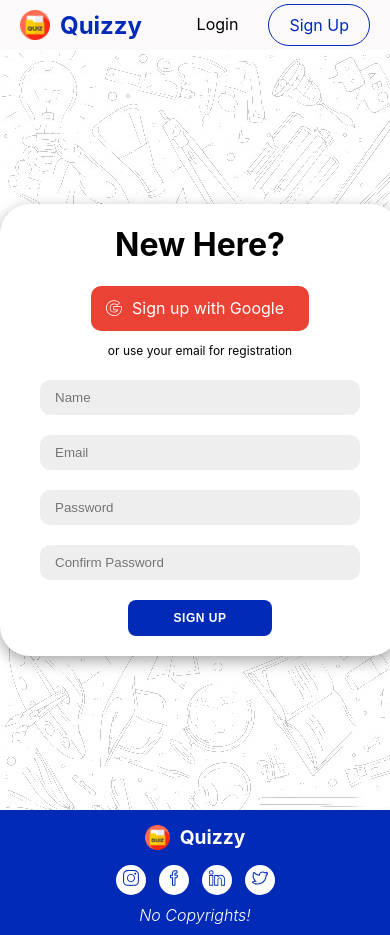
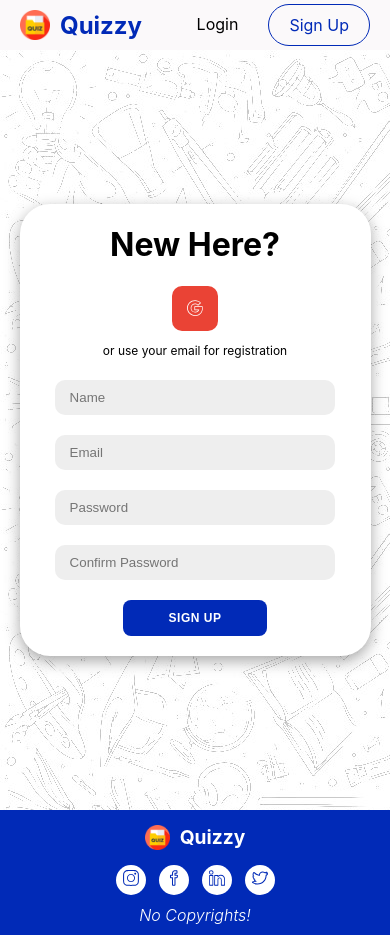
Before and after one commit to Shubhankar-12/quizzy-frontend, a React (Create React App) app: page /signup in a window 390 px wide. Built offline with nearby package versions, Linux system fonts and the light colour scheme.

Commit message:
responsiveness

```diff
--- a/src/components/Auth/auth.css
+++ b/src/components/Auth/auth.css
@@ -74,3 +74,11 @@
   margin: 15px 0 10px;
   text-align: center;
 }
+@media screen and (max-width: 420px) {
+  .auth-container {
+    width: 90%;
+  }
+  .social-icons span {
+    display: none;
+  }
+}
```
